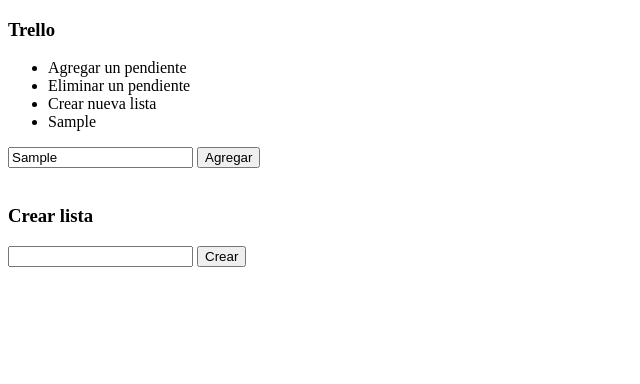
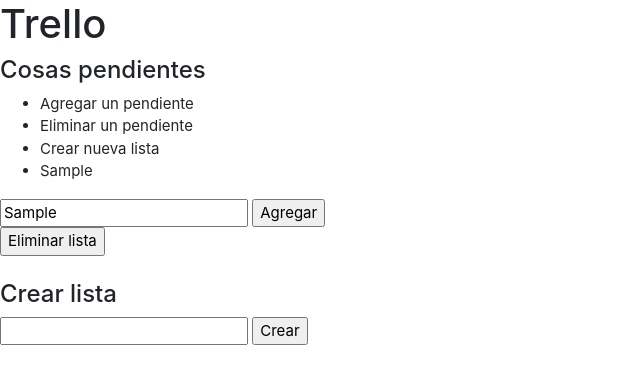
Before and after one commit to NohemiBarrera/proyecto_final_S2, a plain HTML site: page index.html in a window 1280 px wide. Both pictures are taken after typing "Sample" into the empty fields and a click on the button "Agregar". Shown: the whole page, without its empty margins (0-640 px from the left). Drawn offline with nearby package versions, Linux system fonts and the light colour scheme.

Commit message:
segunda versión

```diff
--- a/index.html
+++ b/index.html
@@ -4,28 +4,40 @@
     	<meta charset="utf-8">
 		<title>Trello</title>
 		<script type="text/javascript" src="main.js"></script>
+		<link href="https://maxcdn.bootstrapcdn.com/bootswatch/3.3.7/superhero/bootstrap.min.css" rel="stylesheet" integrity="sha384-Xqcy5ttufkC3rBa8EdiAyA1VgOGrmel2Y+wxm4K3kI3fcjTWlDWrlnxyD6hOi3PF" crossorigin="anonymous">
 	</head>
 
 	<body>
-		<h3>Trello</h3>
-		<section>
+	<blockquote>
+		<h1>Trello</h1>
+		<section id="listaPen" style="font-size: 15px" >
 
-			<h3></h3>
+
+			<h4>Cosas pendientes</h4>
+
+
+
 			<ul id="lista" onclick="borrarElemento();">
     			<li>Agregar un pendiente</li>
     			<li>Eliminar un pendiente</li>
     			<li>Crear nueva lista</li>
 			</ul>
-			<input type="text" id="liname"/>
-			<input type="button" onclick="agregarPendiente();" value="Agregar"/>
+			<input type="text" id="linombre"/>
+			<input type="button" onclick="agregarPendiente();" value="Agregar" />
+			<br>
+
+			<input type="button" onclick="borrarLista()" value="Eliminar lista"/>
 		</section>
+
 		<br>
+
 		<section id="nu"></section>
-		<section>
-		<h3>Crear lista</h3>
-			<input type="text" id="liliname"/>
+		<section style="font-size: 15px">
+		<h4>Crear lista</h4>
+			<input type="text"/>
 			<input type="button" onclick="crearLista();" value="Crear"/>
 		</section>
+		</blockquote>
 
 	</body>
 </html>
--- a/main.js
+++ b/main.js
@@ -1,27 +1,47 @@
 function agregarPendiente(){
-    var texto=document.getElementById('liname').value;
-    var li=document.createElement('LI');
+    var texto=document.getElementById("linombre").value;
+    var li=document.createElement("LI");
     li.innerHTML=texto==''?'(nada)':texto;
-    document.getElementById('lista').appendChild(li);
-}
-
-function clone(){
-    function crearLista(){
-    var nuLista = document.getElementById("lista");
-    var cln = nuLista.cloneNode(true);
-    document.getElementById("nu").appendChild(cln);
-}
+    document.getElementById("lista").appendChild(li);
 }
 
 
+function crearLista(){
+    var nuLista = document.getElementById("listaPen");
+    var cln = nuLista.cloneNode(true);
+    document.getElementById("nu").appendChild(cln);
+
+
+}
+/*la lista se clona, pero al presionar sobre sus elementos estos no se borran :(
+Creo que podría usar un objeto, pero no estoy segura, así que lo dejo así*/
+
 
 function borrarElemento(){
-    lis=document.getElementById('lista').getElementsByTagName('li');
+    lis=document.getElementById("lista").getElementsByTagName("li");
     for(var i=0; i<lis.length;i++){
         lis[i].onclick=function(){
-            if(confirm('¿Borrar este pendiente?'))
+            if(confirm("¿Eliminar este pendiente?"))
             this.parentNode.removeChild(this);
         };
     }
+};
 
+
+/*function borrarLista(){
+    var seccion = document.getElementsByTagName("section");
+    if(seccion.hasChildNodes()){
+        seccion.removeChild(seccion.childNodes[1]);
+    }
+}*/
+
+function borrarLista(){
+    var eliminar = document.getElementById("listaPen");
+    eliminar.onclick=function(){
+    if(confirm("¿Eliminar esta lista?")){
+        this.removeChild(this);
+        }
+    }
 }
+
+//Ya no sé qué estoy haciendo...
```
